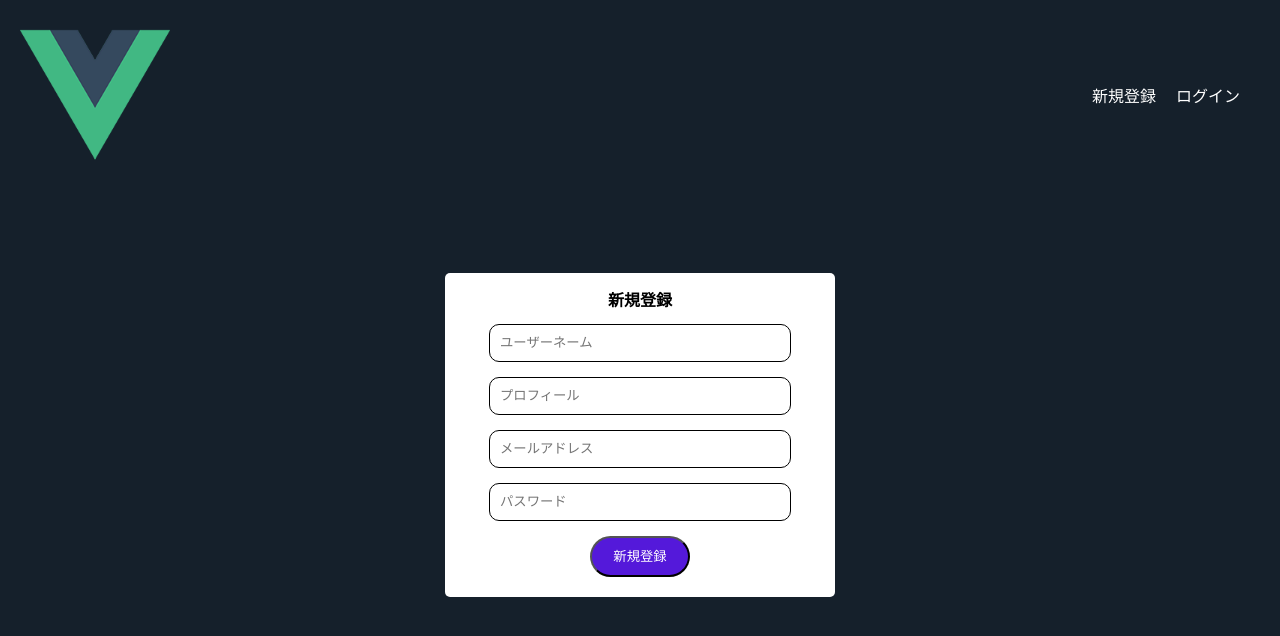
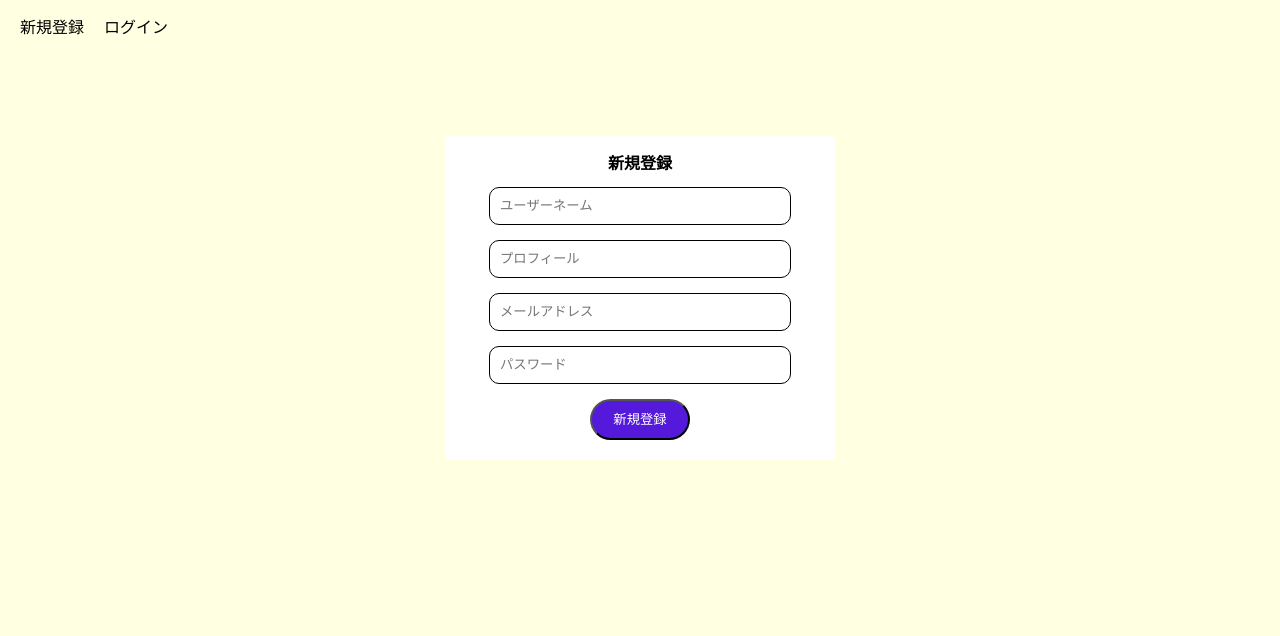
Before and after one commit to yoshi0-p/fusen, a Vue app: page /signup in a window 1280 px wide. Shown: the top 636 px of the page. Built offline with nearby package versions, Linux system fonts and the light colour scheme.

Commit message:
修正内容が分かるコミットメッセージ

```diff
--- a/src/App.vue
+++ b/src/App.vue
@@ -60,7 +60,7 @@
 /* change colours to suit your needs */
 ins {
     background-color:#ff9;
-    color:#000;
+    color:rgb(255, 251, 217);
     text-decoration:none;
 }
 
@@ -101,10 +101,16 @@
 }
 
 html {
-  background-color: #15202b;
+  background-color: #ffffe2;
 }
 * {
-  color: white;
+  color: rgb(0, 0, 0);
   font-family: "Noto Sans JP";
 }
+h1{
+  color:rgb(255, 255, 255);
+  font-size:36px;
+  text-shadow:2px 2px 2px black;
+  padding:10px;
+}
 </style>
--- a/src/components/HeaderAuth.vue
+++ b/src/components/HeaderAuth.vue
@@ -1,8 +1,5 @@
 <template>
  <div class="header flex">
-   <div class="left">
-     <img class="logo" src="../assets/logo.png"/>
-   </div>
    <div class="right flex">
      <p @click="$router.push('/signup')">新規登録</p>
      <p @click="$router.push('/')">ログイン</p>
```
